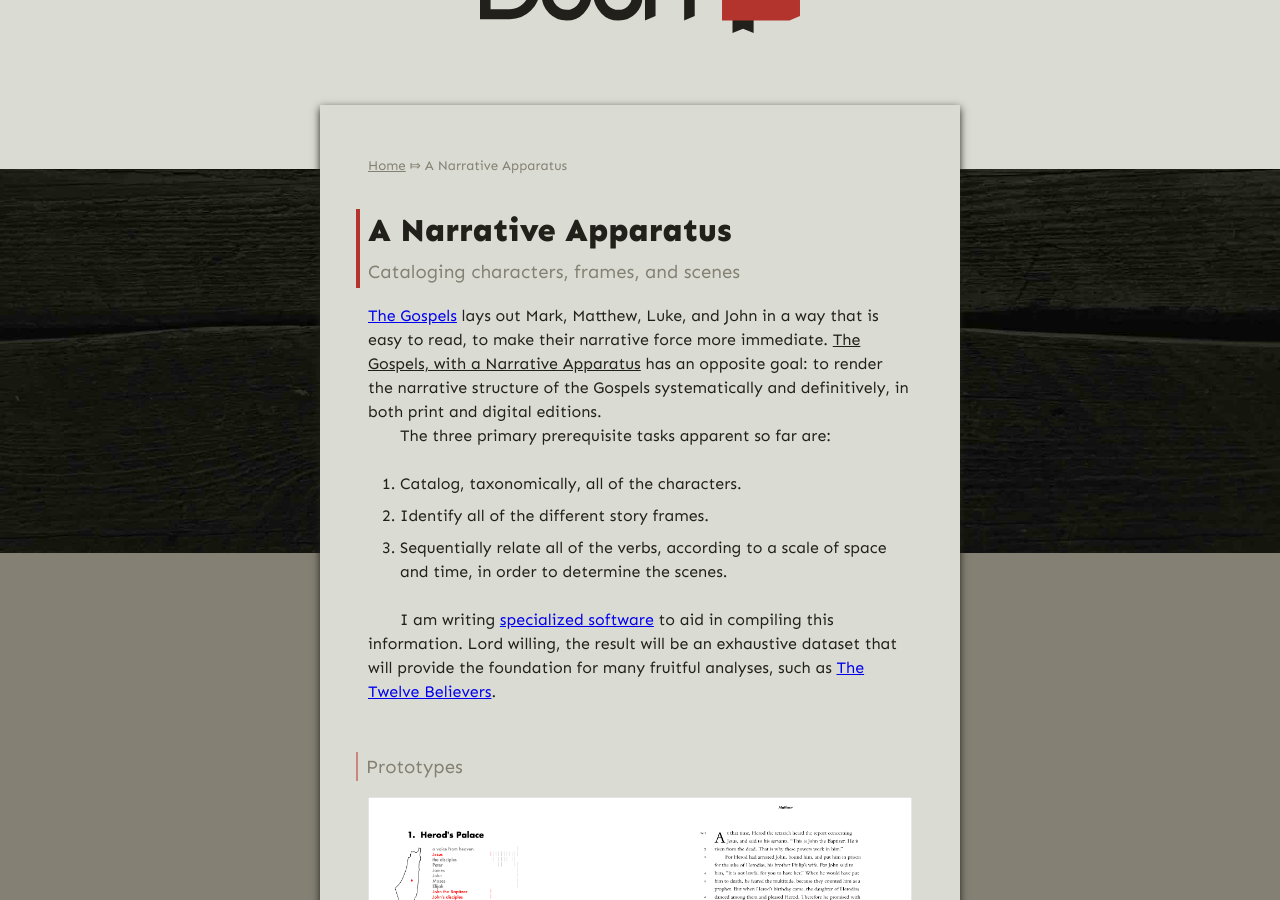
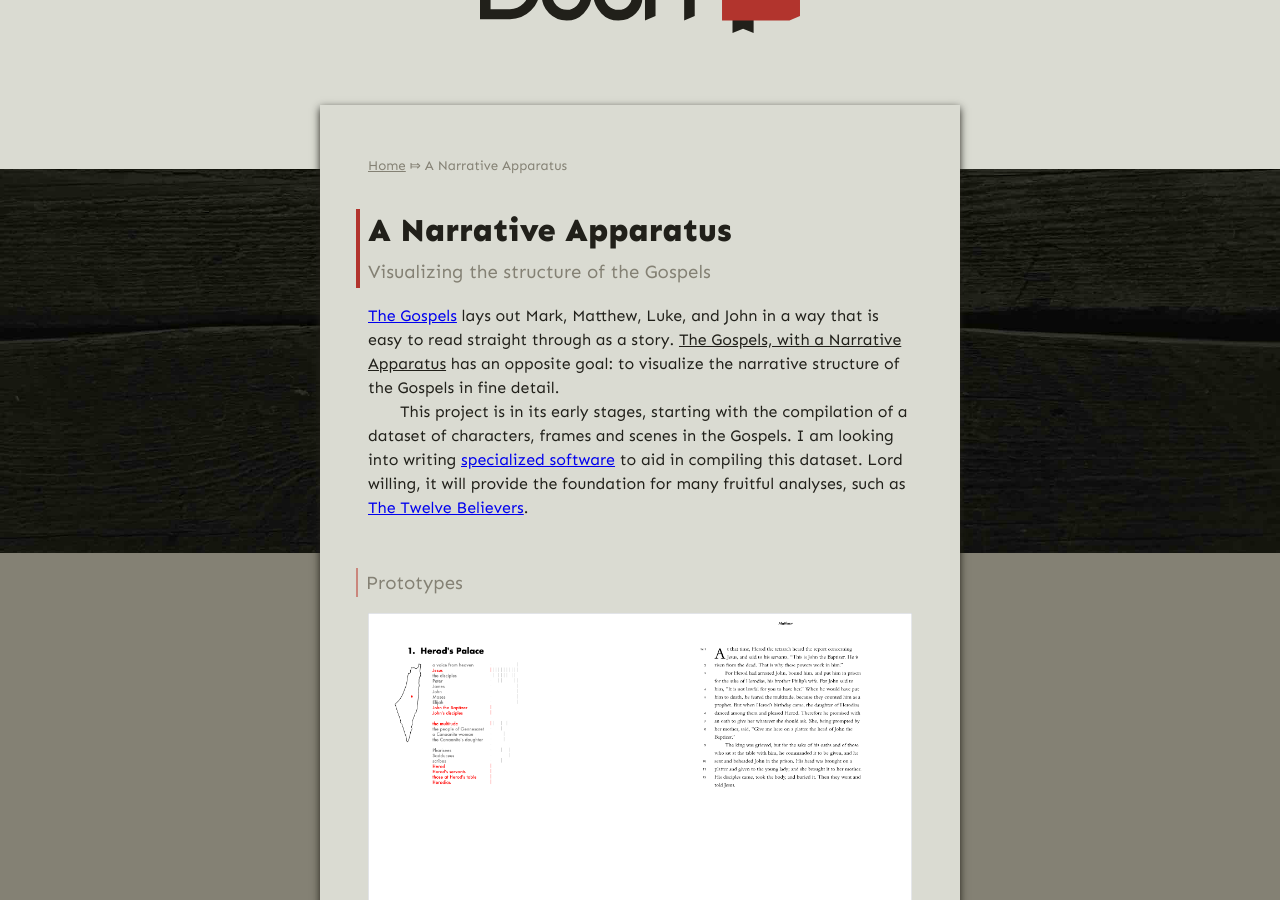
Before and after one commit to gospel-desk/www.logstown.com, a Jekyll site: the page built from a-narrative-apparatus/index.md, in a window 1280 px wide and 900 px high, scrolled down 338 px. Built offline with Jekyll 4.4.1, drawn with Linux system fonts in a browser that asks for light colours.

Commit message:
Revise A Narrative Apparatus

```diff
--- a/a-narrative-apparatus/index.md
+++ b/a-narrative-apparatus/index.md
@@ -1,27 +1,18 @@
 ---
 heading: A Narrative Apparatus
-subheading: Cataloging characters, frames, and scenes
+subheading: Visualizing the structure of the Gospels
 ---
 
 [The Gospels](/the-gospels) lays out Mark, Matthew, Luke, and John in a way
-that is easy to read, to make their narrative force more immediate. <cite>The
-Gospels, with a Narrative Apparatus</cite> has an opposite goal: to render the
-narrative structure of the Gospels systematically and definitively, in both
-print and digital editions.
+that is easy to read straight through as a story. <cite>The Gospels, with a
+Narrative Apparatus</cite> has an opposite goal: to visualize the narrative
+structure of the Gospels in fine detail.
 
-The three primary prerequisite tasks apparent so far are:
-
-1. Catalog, taxonomically, all of the characters.
-
-1. Identify all of the different story frames.
-
-1. Sequentially relate all of the verbs, according to a scale of space and
-   time, in order to determine the scenes.
-
-I am writing [specialized software](/updates/2020/the-abstractinator/) to aid
-in compiling this information. Lord willing, the result will be an exhaustive
-dataset that will provide the foundation for many fruitful analyses, such as
-[The Twelve Believers](/the-twelve-believers/).
+This project is in its early stages, starting with the compilation of a dataset
+of characters, frames and scenes in the Gospels. I am looking into writing
+[specialized software](/updates/2020/the-abstractinator/) to aid in compiling
+this dataset. Lord willing, it will provide the foundation for many fruitful
+analyses, such as [The Twelve Believers](/the-twelve-believers/).
 
 
 #### Prototypes
```
